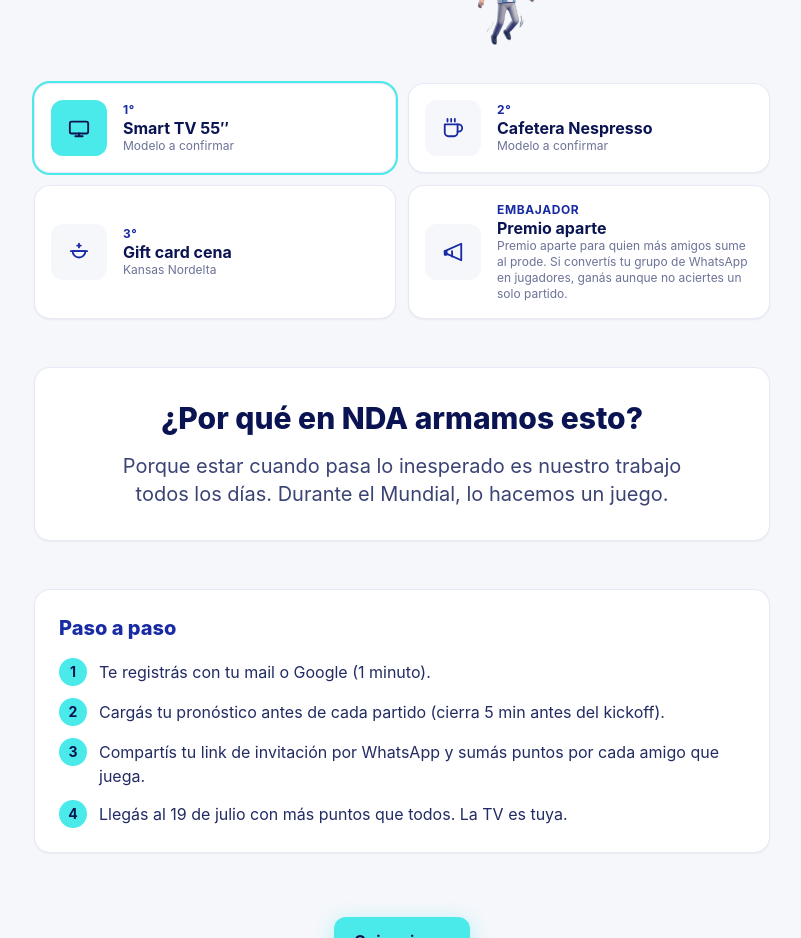
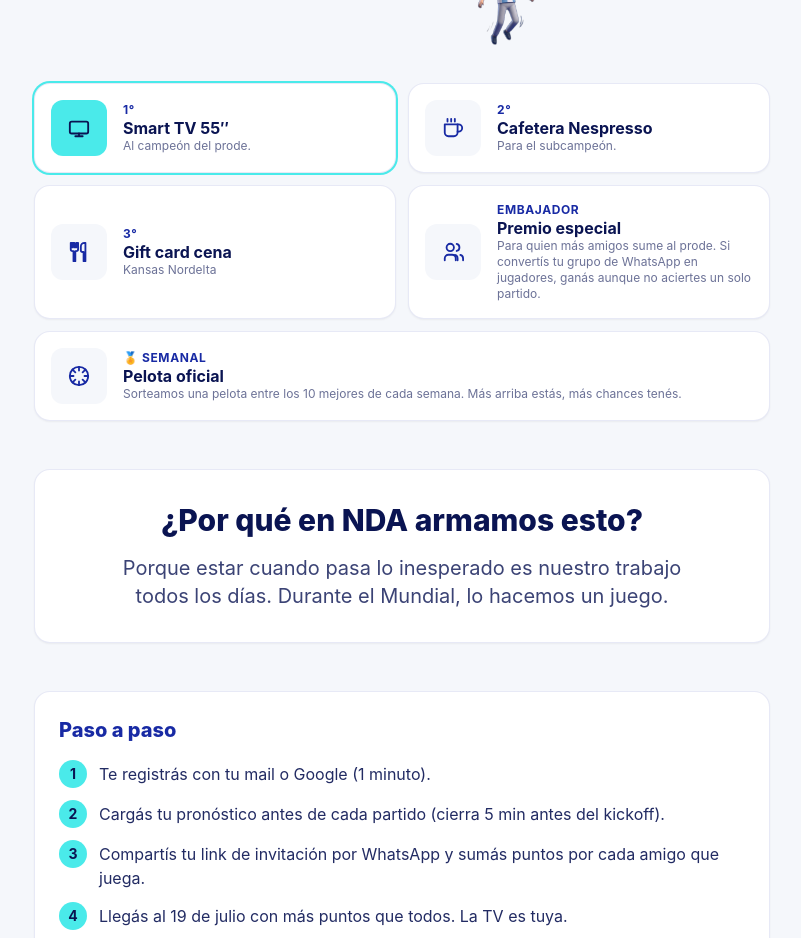
Before and after one commit to francopiazze-cmd/prode-nda, a Next.js app: page / in a window 1280 px wide. Shown: the part 1400-2338 px from the top of the page, without its empty margins (238-1039 px from the left). Built offline with nearby package versions, Linux system fonts and the light colour scheme; no server answers.

Commit message:
feat: premios actualizados + pelota semanal + ranking público

```diff
--- a/src/app/page.tsx
+++ b/src/app/page.tsx
@@ -117,10 +117,13 @@ export default async function HomePage() {
             </div>
           </div>
           <div className="grid sm:grid-cols-2 gap-3">
-            <PrizeCard place="1°" highlight icon={<TvIcon />} title="Smart TV 55″" desc="Modelo a confirmar" />
-            <PrizeCard place="2°" icon={<CoffeeIcon />} title="Cafetera Nespresso" desc="Modelo a confirmar" />
-            <PrizeCard place="3°" icon={<DishIcon />} title="Gift card cena" desc="Kansas Nordelta" />
-            <PrizeCard place="Embajador" icon={<MegaphoneIcon />} title="Premio aparte" desc="Premio aparte para quien más amigos sume al prode. Si convertís tu grupo de WhatsApp en jugadores, ganás aunque no aciertes un solo partido." />
+            <PrizeCard place="1°" highlight icon={<TvIcon />} title="Smart TV 55″" desc="Al campeón del prode." />
+            <PrizeCard place="2°" icon={<CoffeeIcon />} title="Cafetera Nespresso" desc="Para el subcampeón." />
+            <PrizeCard place="3°" icon={<ForkKnifeIcon />} title="Gift card cena" desc="Kansas Nordelta" />
+            <PrizeCard place="Embajador" icon={<StarGroupIcon />} title="Premio especial" desc="Para quien más amigos sume al prode. Si convertís tu grupo de WhatsApp en jugadores, ganás aunque no aciertes un solo partido." />
+          </div>
+          <div className="mt-3 grid grid-cols-1 gap-3">
+            <PrizeCard place="🏅 Semanal" icon={<SoccerBallIcon />} title="Pelota oficial" desc="Sorteamos una pelota entre los 10 mejores de cada semana. Más arriba estás, más chances tenés." />
           </div>
         </section>
 
@@ -286,3 +289,18 @@ function MegaphoneIcon() {
     <svg {...iconProps}><path d="M3 11l18-8v18l-18-8z" /><path d="M11 11v6" /><path d="M3 11h2v4H3z" /></svg>
   );
 }
+function ForkKnifeIcon() {
+  return (
+    <svg {...iconProps}><path d="M3 2v7c0 1.1.9 2 2 2h1v11h2V11h1a2 2 0 0 0 2-2V2h-2v5H7V2H5v5H4V2H3z" /><path d="M19 2v20h-2V12h-1a2 2 0 0 1-2-2V6a4 4 0 0 1 4-4h1z" /></svg>
+  );
+}
+function StarGroupIcon() {
+  return (
+    <svg {...iconProps}><path d="M17 21v-2a4 4 0 0 0-3-3.87" /><path d="M9 11a4 4 0 1 0 0-8 4 4 0 0 0 0 8z" /><path d="M23 21v-2a4 4 0 0 0-3-3.87" /><path d="M16 3.13a4 4 0 0 1 0 7.75" /><path d="M3 21v-2a4 4 0 0 1 4-4h4a4 4 0 0 1 4 4v2" /></svg>
+  );
+}
+function SoccerBallIcon() {
+  return (
+    <svg {...iconProps}><circle cx="12" cy="12" r="10" /><path d="M12 2v4M12 18v4M2 12h4M18 12h4M5 5l3 3M16 16l3 3M5 19l3-3M16 8l3-3" /></svg>
+  );
+}
--- a/src/middleware.ts
+++ b/src/middleware.ts
@@ -26,7 +26,7 @@ export async function middleware(req: NextRequest) {
   const path = req.nextUrl.pathname;
   const isAuthRoute = path.startsWith("/login") || path.startsWith("/registro") || path.startsWith("/r/");
   const isProtectedRoute =
-    path.startsWith("/jugar") || path.startsWith("/perfil") || path.startsWith("/ranking");
+    path.startsWith("/jugar") || path.startsWith("/perfil");
 
   if (!user && isProtectedRoute) {
     const url = req.nextUrl.clone();
```
